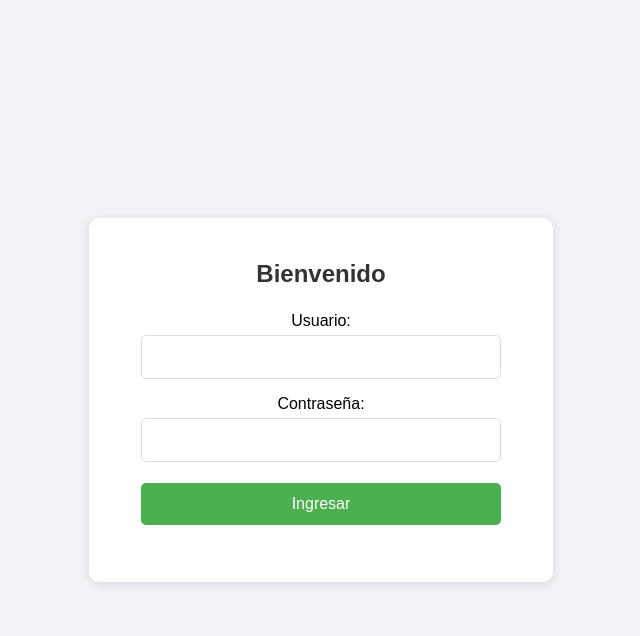
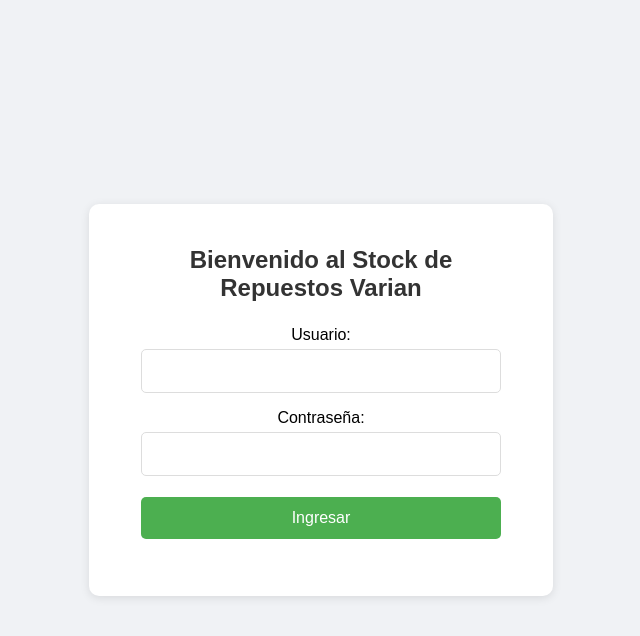
Before and after one commit to dgutierrezv/appvarian, a FastAPI app: page / in a window 1280 px wide. Shown: the top 636 px of the page, without its empty margins (319-959 px from the left). Run offline with FastAPI, Linux system fonts and the light colour scheme.

Commit message:
COMMIT #7

```diff
--- a/templates/login.html
+++ b/templates/login.html
@@ -66,7 +66,7 @@
 </head>
 <body>
     <div class="login-container">
-        <h2>Bienvenido</h2>
+        <h2>Bienvenido al Stock de Repuestos Varian</h2>
         <form method="post" action="/login">
             <label for="username">Usuario:</label>
             <input type="text" id="username" name="username" required>
--- a/templates/stock.html
+++ b/templates/stock.html
@@ -7,7 +7,6 @@
     <script src="https://cdnjs.cloudflare.com/ajax/libs/quagga/0.12.1/quagga.min.js"></script>
 </head>
 <body>
-    <h1>Stock de Repuestos Varian</h1>
     <h2>Ingreso de Partes Nuevas</h2>
     <form method="post" action="/add_part">
         <label for="part_number">Número de Parte:</label>
```
